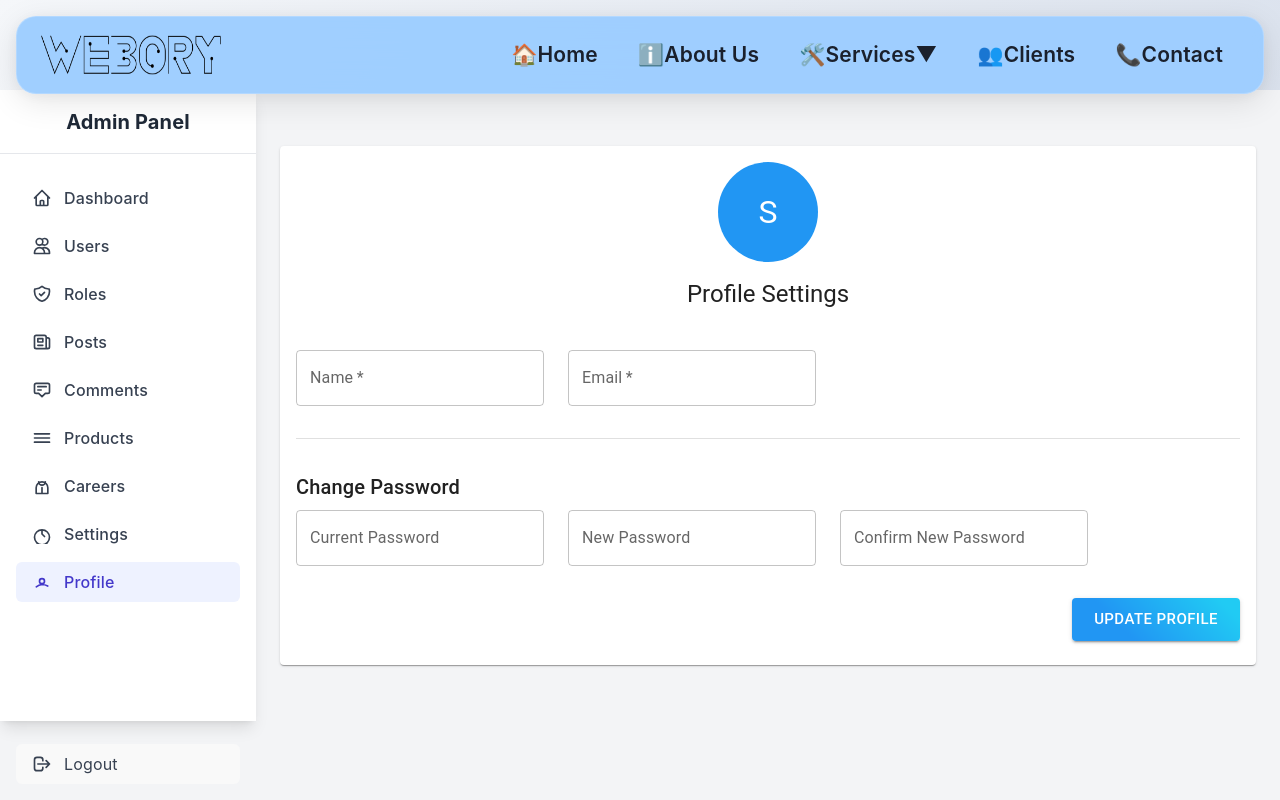
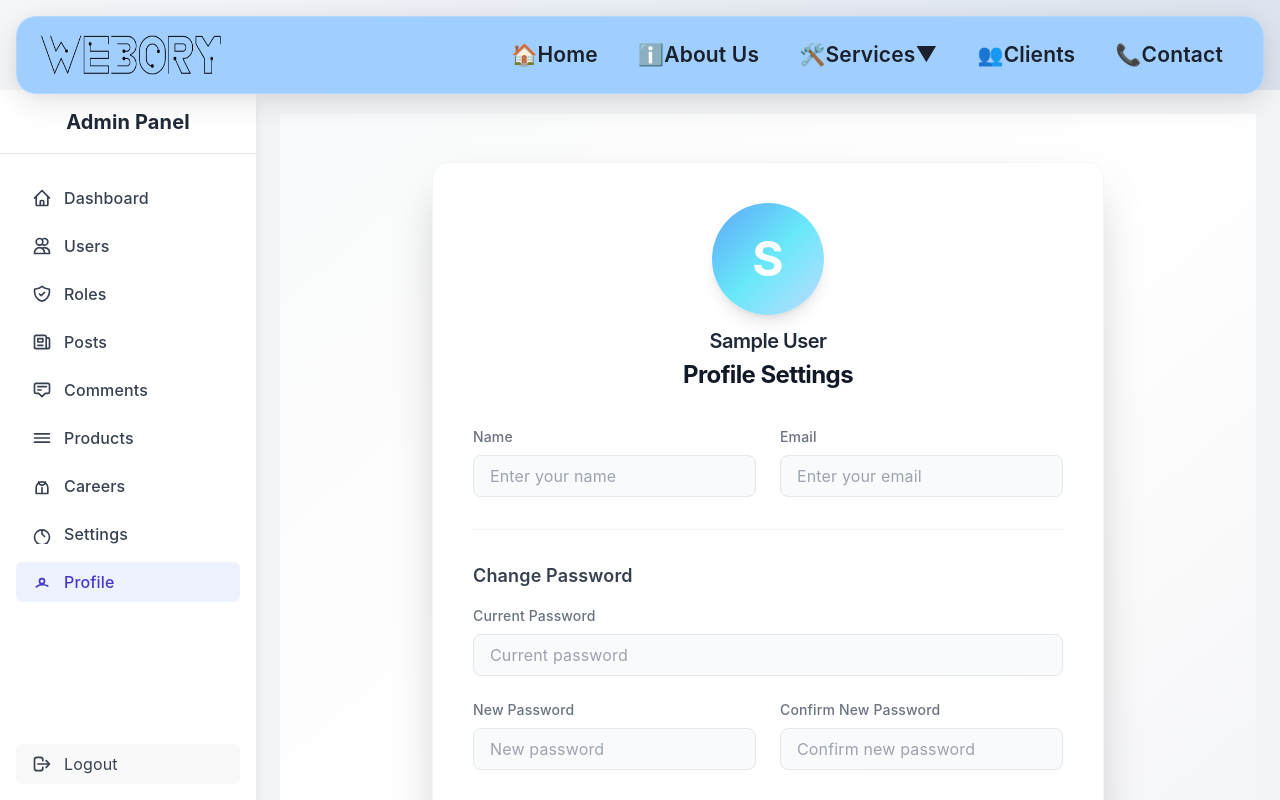
Before and after one commit to Mohit-Raj62/weboryhost, a React (Vite) app in the folder client/: page /admin/profile in a window 1280 px wide. Shown: the top 800 px of the page. Built offline with nearby package versions, Linux system fonts and the light colour scheme; sample sign-in values are in the browser's storage.

Commit message:
server and client

```diff
--- a/client/src/pages/admin/Profile.jsx
+++ b/client/src/pages/admin/Profile.jsx
@@ -1,17 +1,4 @@
 import React, { useState } from "react";
-import {
-  Box,
-  Card,
-  CardContent,
-  Typography,
-  TextField,
-  Button,
-  Grid,
-  Avatar,
-  Snackbar,
-  Alert,
-  Divider,
-} from "@mui/material";
 import { useAuth } from "../../contexts/AuthContext";
 
 const Profile = () => {
@@ -23,10 +10,10 @@ const Profile = () => {
     newPassword: "",
     confirmPassword: "",
   });
-  const [snackbar, setSnackbar] = useState({
+  const [toast, setToast] = useState({
     open: false,
     message: "",
-    severity: "success",
+    type: "success",
   });
 
   const handleInputChange = (e) => {
@@ -39,23 +26,23 @@ const Profile = () => {
 
   const handleSubmit = async (e) => {
     e.preventDefault();
-    setSnackbar({ open: false, message: "", severity: "success" });
+    setToast({ open: false, message: "", type: "success" });
 
     // Validate passwords if changing
     if (formData.newPassword) {
       if (formData.newPassword !== formData.confirmPassword) {
-        setSnackbar({
+        setToast({
           open: true,
           message: "New passwords do not match",
-          severity: "error",
+          type: "error",
         });
         return;
       }
       if (formData.newPassword.length < 6) {
-        setSnackbar({
+        setToast({
           open: true,
           message: "Password must be at least 6 characters long",
-          severity: "error",
+          type: "error",
         });
         return;
       }
@@ -69,10 +56,10 @@ const Profile = () => {
         newPassword: formData.newPassword,
       });
 
-      setSnackbar({
+      setToast({
         open: true,
         message: "Profile updated successfully",
-        severity: "success",
+        type: "success",
       });
 
       // Clear password fields
@@ -83,143 +70,134 @@ const Profile = () => {
         confirmPassword: "",
       }));
     } catch (error) {
-      setSnackbar({
+      setToast({
         open: true,
         message: error.response?.data?.message || "Failed to update profile",
-        severity: "error",
+        type: "error",
       });
     }
   };
 
-  const handleCloseSnackbar = () => {
-    setSnackbar((prev) => ({ ...prev, open: false }));
+  const handleCloseToast = () => {
+    setToast((prev) => ({ ...prev, open: false }));
   };
 
   return (
-    <Box sx={{ flexGrow: 1, py: 4 }}>
-      <Card>
-        <CardContent>
-          <Box
-            sx={{
-              display: "flex",
-              flexDirection: "column",
-              alignItems: "center",
-              mb: 4,
-            }}
-          >
-            <Avatar
-              sx={{
-                width: 100,
-                height: 100,
-                mb: 2,
-                bgcolor: "primary.main",
-                fontSize: "2rem",
-              }}
-            >
+    <div className="flex flex-col items-center min-h-screen bg-gradient-to-br from-gray-50 via-white to-gray-100 py-12 px-2">
+      <div className="w-full max-w-2xl bg-white/90 rounded-2xl shadow-2xl p-10 border border-gray-100">
+        <div className="flex flex-col items-center mb-8">
+          <div className="w-28 h-28 rounded-full bg-gradient-to-br from-blue-400 via-cyan-300 to-blue-200 flex items-center justify-center text-white text-5xl font-bold mb-3 shadow-lg">
             {admin?.name?.charAt(0)?.toUpperCase()}
-            </Avatar>
-            <Typography variant="h5" component="h1" gutterBottom>
-              Profile Settings
-            </Typography>
-          </Box>
-
-          <Box component="form" onSubmit={handleSubmit}>
-            <Grid container spacing={3}>
-              <Grid item xs={12} md={6}>
-                <TextField
-                  fullWidth
-                  label="Name"
+          </div>
+          {admin?.name && (
+            <div className="text-xl font-semibold text-gray-800 mb-1 tracking-tight">{admin.name}</div>
+          )}
+          <h1 className="text-2xl font-bold text-gray-900 mb-1 tracking-tight">Profile Settings</h1>
+        </div>
+        <form onSubmit={handleSubmit}>
+          <div className="grid grid-cols-1 md:grid-cols-2 gap-6">
+            <div>
+              <label className="block text-sm font-medium text-gray-500 mb-2">Name</label>
+              <input
+                type="text"
                 name="name"
                 value={formData.name}
                 onChange={handleInputChange}
                 required
+                className="w-full px-4 py-2 border border-gray-200 rounded-lg bg-gray-50 focus:outline-none focus:ring-2 focus:ring-blue-300 transition-all text-gray-800 placeholder-gray-400"
+                placeholder="Enter your name"
               />
-              </Grid>
-              <Grid item xs={12} md={6}>
-                <TextField
-                  fullWidth
-                  label="Email"
+            </div>
+            <div>
+              <label className="block text-sm font-medium text-gray-500 mb-2">Email</label>
+              <input
+                type="email"
                 name="email"
-                  type="email"
                 value={formData.email}
                 onChange={handleInputChange}
                 required
+                className="w-full px-4 py-2 border border-gray-200 rounded-lg bg-gray-50 focus:outline-none focus:ring-2 focus:ring-blue-300 transition-all text-gray-800 placeholder-gray-400"
+                placeholder="Enter your email"
               />
-              </Grid>
-            </Grid>
+            </div>
+          </div>
 
-            <Divider sx={{ my: 4 }} />
-            <Typography variant="h6" gutterBottom>
-              Change Password
-            </Typography>
+          <div className="my-8 border-t border-gray-100" />
+          <h2 className="text-lg font-semibold text-gray-700 mb-4">Change Password</h2>
 
-            <Grid container spacing={3}>
-              <Grid item xs={12}>
-                <TextField
-                  fullWidth
-                  label="Current Password"
+          <div className="grid grid-cols-1 md:grid-cols-2 gap-6">
+            <div className="md:col-span-2">
+              <label className="block text-sm font-medium text-gray-500 mb-2">Current Password</label>
+              <input
+                type="password"
                 name="currentPassword"
-                  type="password"
                 value={formData.currentPassword}
                 onChange={handleInputChange}
+                className="w-full px-4 py-2 border border-gray-200 rounded-lg bg-gray-50 focus:outline-none focus:ring-2 focus:ring-blue-300 transition-all text-gray-800 placeholder-gray-400"
+                placeholder="Current password"
               />
-              </Grid>
-              <Grid item xs={12} md={6}>
-                <TextField
-                  fullWidth
-                  label="New Password"
+            </div>
+            <div>
+              <label className="block text-sm font-medium text-gray-500 mb-2">New Password</label>
+              <input
+                type="password"
                 name="newPassword"
-                  type="password"
                 value={formData.newPassword}
                 onChange={handleInputChange}
+                className="w-full px-4 py-2 border border-gray-200 rounded-lg bg-gray-50 focus:outline-none focus:ring-2 focus:ring-blue-300 transition-all text-gray-800 placeholder-gray-400"
+                placeholder="New password"
               />
-              </Grid>
-              <Grid item xs={12} md={6}>
-                <TextField
-                  fullWidth
-                  label="Confirm New Password"
+            </div>
+            <div>
+              <label className="block text-sm font-medium text-gray-500 mb-2">Confirm New Password</label>
+              <input
+                type="password"
                 name="confirmPassword"
-                  type="password"
                 value={formData.confirmPassword}
                 onChange={handleInputChange}
+                className="w-full px-4 py-2 border border-gray-200 rounded-lg bg-gray-50 focus:outline-none focus:ring-2 focus:ring-blue-300 transition-all text-gray-800 placeholder-gray-400"
+                placeholder="Confirm new password"
               />
-              </Grid>
-            </Grid>
+            </div>
+          </div>
 
-            <Box sx={{ mt: 4, display: "flex", justifyContent: "flex-end" }}>
-              <Button
+          <div className="mt-10 flex justify-end">
+            <button
               type="submit"
-                variant="contained"
-                size="large"
-                sx={{
-                  background: "linear-gradient(45deg, #2196F3 30%, #21CBF3 90%)",
-                  "&:hover": {
-                    background: "linear-gradient(45deg, #1976D2 30%, #1E88E5 90%)",
-                  },
-                }}
+              className="px-8 py-2.5 rounded-lg text-white font-semibold bg-gradient-to-r from-blue-500 via-cyan-400 to-blue-400 hover:from-blue-600 hover:to-cyan-500 transition-all shadow-lg focus:outline-none focus:ring-2 focus:ring-blue-300"
             >
               Update Profile
-              </Button>
-            </Box>
-          </Box>
-        </CardContent>
-      </Card>
+            </button>
+          </div>
+        </form>
+      </div>
 
-      <Snackbar
-        open={snackbar.open}
-        autoHideDuration={6000}
-        onClose={handleCloseSnackbar}
-        anchorOrigin={{ vertical: "bottom", horizontal: "right" }}
+      {/* Toast Notification */}
+      {toast.open && (
+        <div
+          className={`fixed bottom-6 right-6 z-50 min-w-[250px] max-w-xs px-4 py-3 rounded-lg shadow-lg flex items-center gap-3 transition-all duration-300 animate-fade-in-up
+            ${toast.type === "success" ? "bg-green-500 text-white" : "bg-red-500 text-white"}`}
         >
-        <Alert
-          onClose={handleCloseSnackbar}
-          severity={snackbar.severity}
-          sx={{ width: "100%" }}
+          <span className="flex-1">{toast.message}</span>
+          <button
+            onClick={handleCloseToast}
+            className="ml-2 text-white hover:text-gray-200 focus:outline-none"
+            aria-label="Close notification"
           >
-          {snackbar.message}
-        </Alert>
-      </Snackbar>
-    </Box>
+            &times;
+          </button>
+        </div>
+      )}
+      <style>{`
+        @keyframes fade-in-up {
+          0% { opacity: 0; transform: translateY(20px); }
+          100% { opacity: 1; transform: translateY(0); }
+        }
+        .animate-fade-in-up {
+          animation: fade-in-up 0.4s cubic-bezier(0.4,0,0.2,1) both;
+        }
+      `}</style>
+    </div>
   );
 };
 
```
Also changed, not shown: client/src/pages/Contact.jsx (indentation only). Lines whose indentation alone changed are shown as unchanged.
